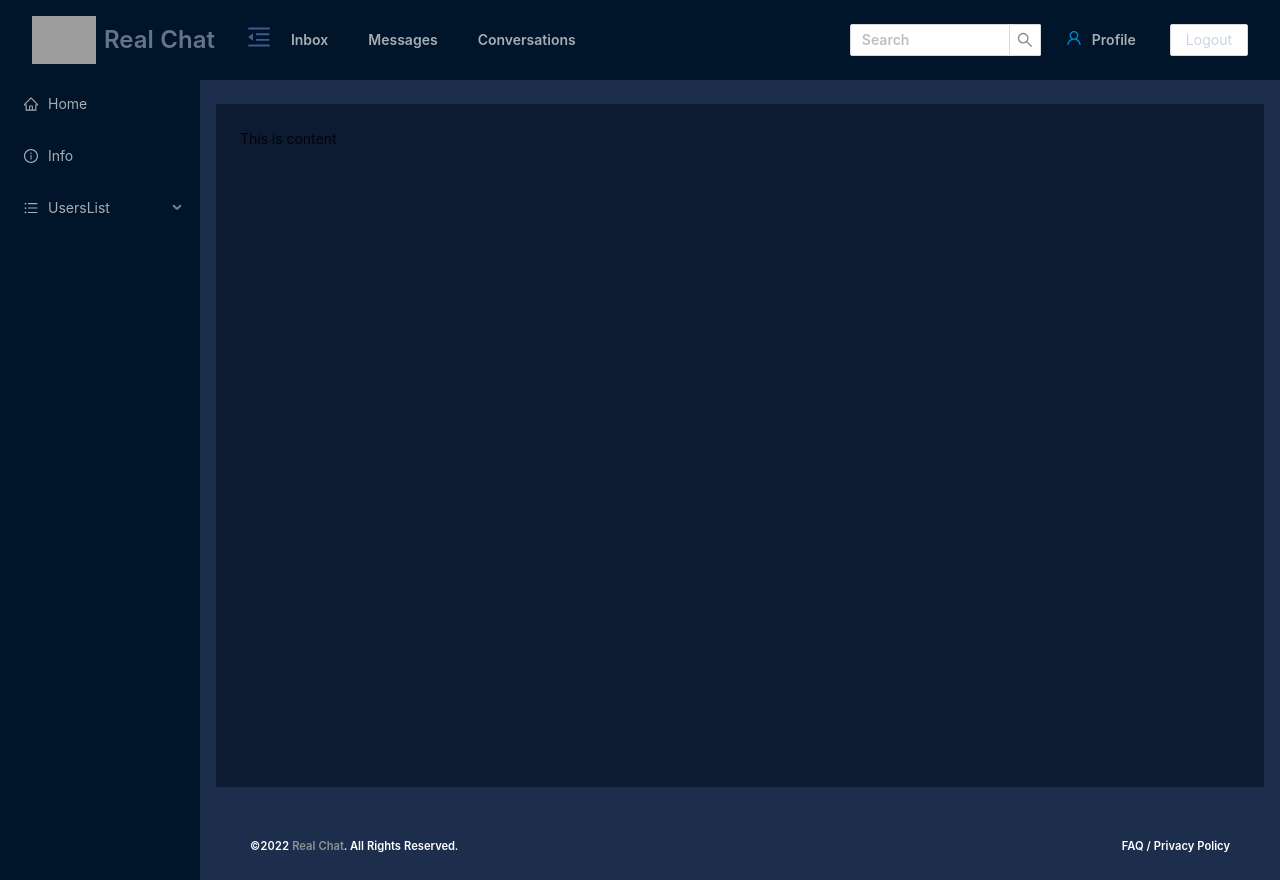
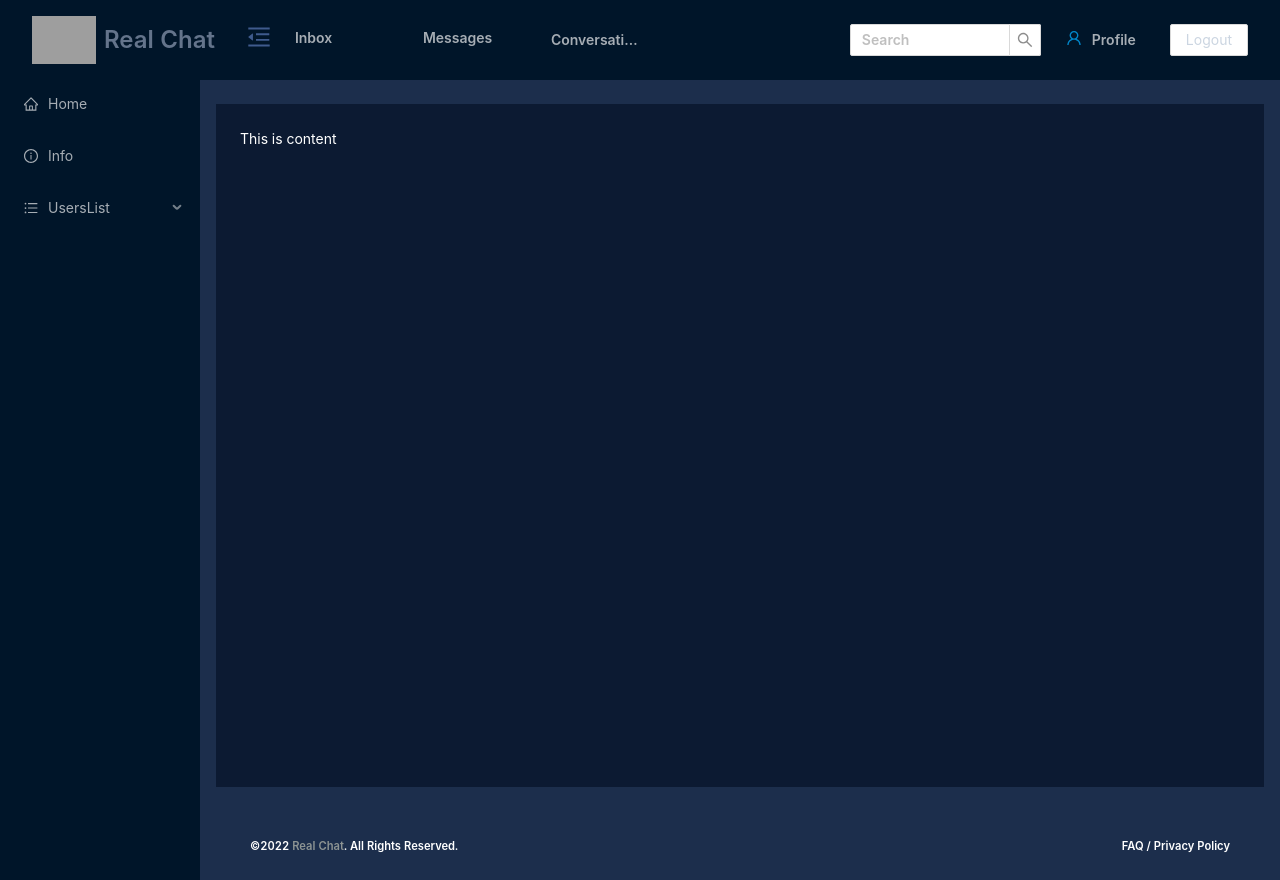
Before and after one commit to shamim-5/-chat-prattle-client, a React (Create React App) app: page / in a window 1280 px wide. Built offline with nearby package versions, Linux system fonts and the light colour scheme; grey boxes are pictures that could not be loaded.

Commit message:
some bug fixed

```diff
--- a/src/components/Dashboard/Dashboard.js
+++ b/src/components/Dashboard/Dashboard.js
@@ -23,10 +23,8 @@ const Dashboard = ({ collapsed }) => {
       <Sider trigger={null} collapsible collapsed={collapsed} className="lg:h-screen h-auto">
         <div className="logo" />
         <Menu
-          onClick={({ key }) => {
-            navigate(key);
-          }}
-          className="lg:h-screen lg:w-full w-screen flex lg:flex-col flex-row "
+          onClick={({ key }) => navigate(key)}
+          className="lg:h-screen lg:w-full w-screen flex lg:flex-col flex-row sticky z-40"
           theme="dark"
           mode="inline"
           defaultSelectedKeys={[window.location.pathname]}
--- a/src/components/Navbar.js
+++ b/src/components/Navbar.js
@@ -42,7 +42,7 @@ const Navbar = () => {
               <Menu
                 className="w-96 flex lg:justify-start items-center justify-between"
                 theme="dark"
-                mode="horizontal"
+                mode="inline"
                 defaultSelectedKeys={[window.location.pathname]}
                 items={menuItems.map((m) => {
                   return {
--- a/src/pages/Home.js
+++ b/src/pages/Home.js
@@ -3,7 +3,7 @@ import React from "react";
 const Home = () => {
   return (
     <div>
-      <h2>This is content</h2>
+      <h2 className="text-white">This is content</h2>
     </div>
   );
 };
```
